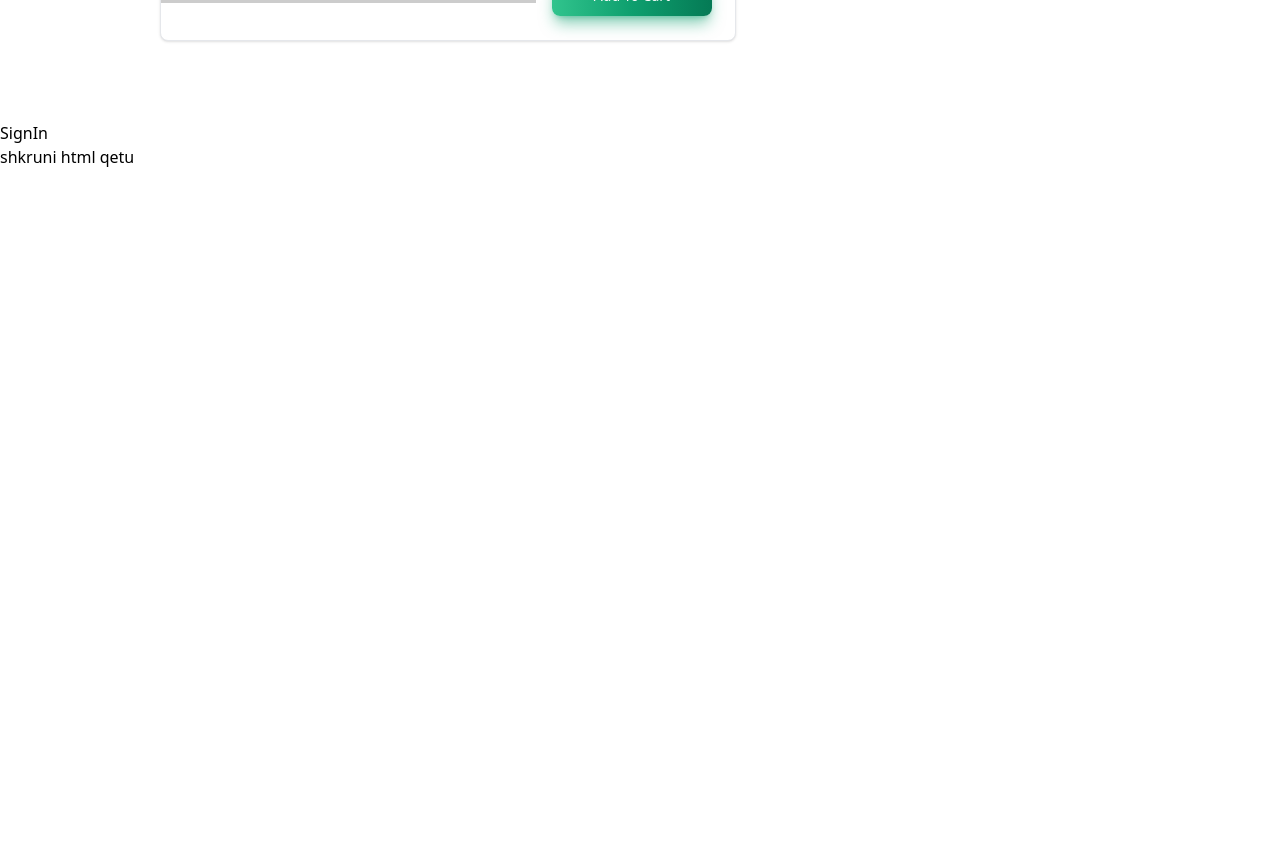
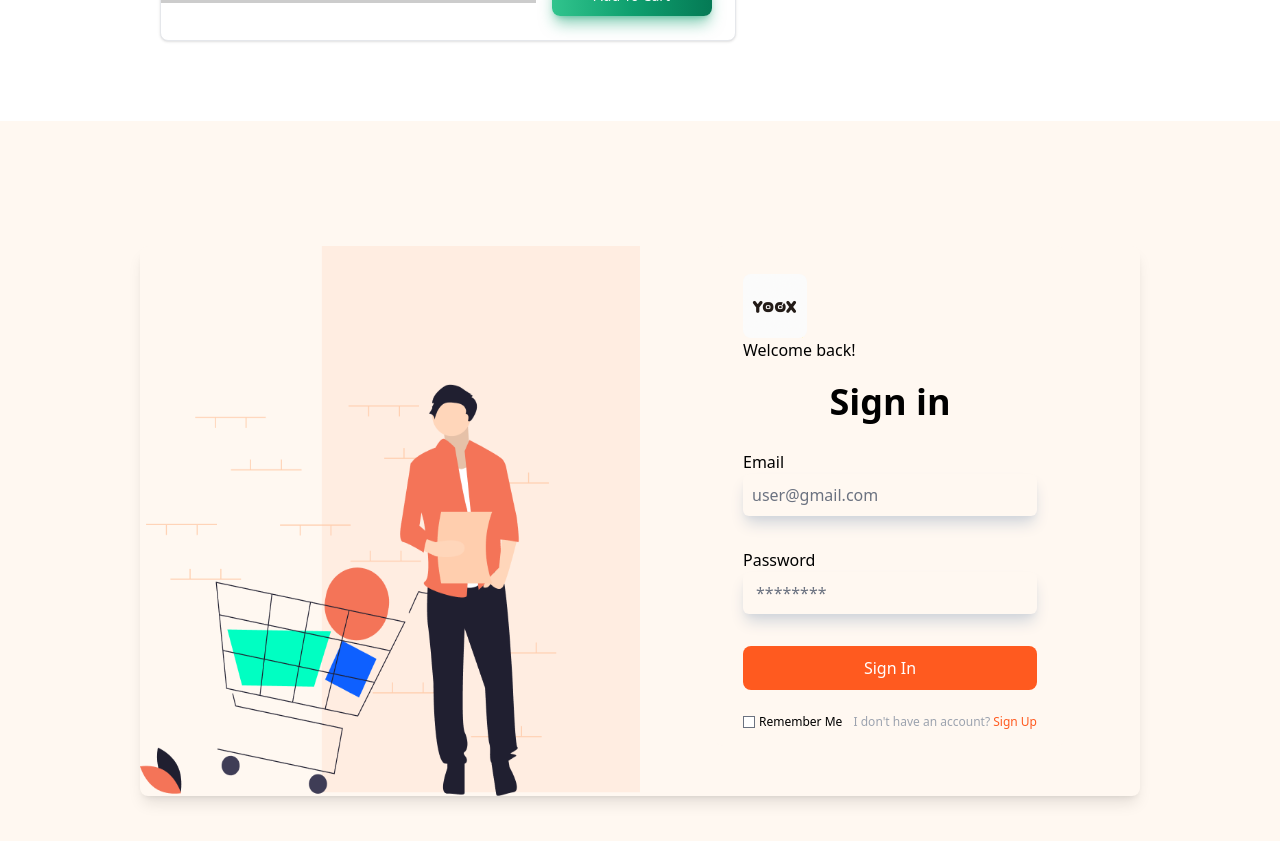
Before and after one commit to EltonMehmeti/Yoox-E-Commerce, a React (Create React App) app in the folder client/: page /signin in a window 1280 px wide. Shown: the part 2240-3081 px from the top of the page. Before the commit the page ends 2409 px from the top, so only its background shows below. Built offline with nearby package versions, Linux system fonts and the light colour scheme.

Commit message:
Dasara-SignIn
tsignin

```diff
--- a/client/src/pages/SignIn.js
+++ b/client/src/pages/SignIn.js
@@ -1,11 +1,36 @@
-import React from "react";
-
+import React, { useState } from "react";
+import logo from '../img/loginFigure.png'
+import logo1 from '../img/logo2.png'
 const SignIn = () => {
   return (
-    <div>
-      <h1>SignIn</h1>
-      <p>shkruni html qetu</p>
+  <div className='h-screen w-full flex bg-orange-50'>
+    <div className=' grid grid-cols-1 md:grid-cols-2 m-auto  shadow-lg bg-orange-50 sm:max-w-[1000px] rounded-lg'>
+      <div className='w-full h-[550px] hidden md:block  '>
+        <img className='w-full h-full ' src={logo} />
+      </div>
+      <form className='  max-w-[350px] h-[500px] w-full rounded-lg mx-auto bg-orange-50 rounded  p-7'>
+        <div className="w-16 ">
+          <img className='rounded-lg '  src= {logo1} />
+        </div>
+        <h6>Welcome back!</h6>
+        <h2 className='text-4xl font-bold text-center  py-5'>Sign in</h2>
+        <div className='flex flex-col py-2 mb-4'>
+          <label>Email</label>
+          <input className='border border-transparent rounded-md shadow-lg shadow-gray-300  bg-orange-50 border p-2 border relative  rounded shadow-gray-300'type="text" placeholder="user@gmail.com"/>
+        </div>
+        <div className='flex flex-col py-2'>
+          <label>Password</label>
+          <input className= 'border py-2 border relative bg-orange-50 rounded-md  border border-transparent shadow-lg shadow-gray-300 'type="password" placeholder="********"/>
+        </div>
+        <button className='border w-full bg-orange-500 hover:bg-orange-600 border-2 text-white  border border-transparent rounded-lg my-6 py-2' >Sign In</button>
+        <div className='flex justify-between'>
+          <p className='flex items-center text-xs '><input className='mr-1 w-3 h-3' type="checkbox"/> Remember Me</p>
+          <p className='text-xs text-gray-400'>I don't have an account? <button className='text-orange-500 text-xs'> Sign Up</button></p>
+        </div>
+      </form>
     </div>
+  </div>
+
   );
 };
 
```
